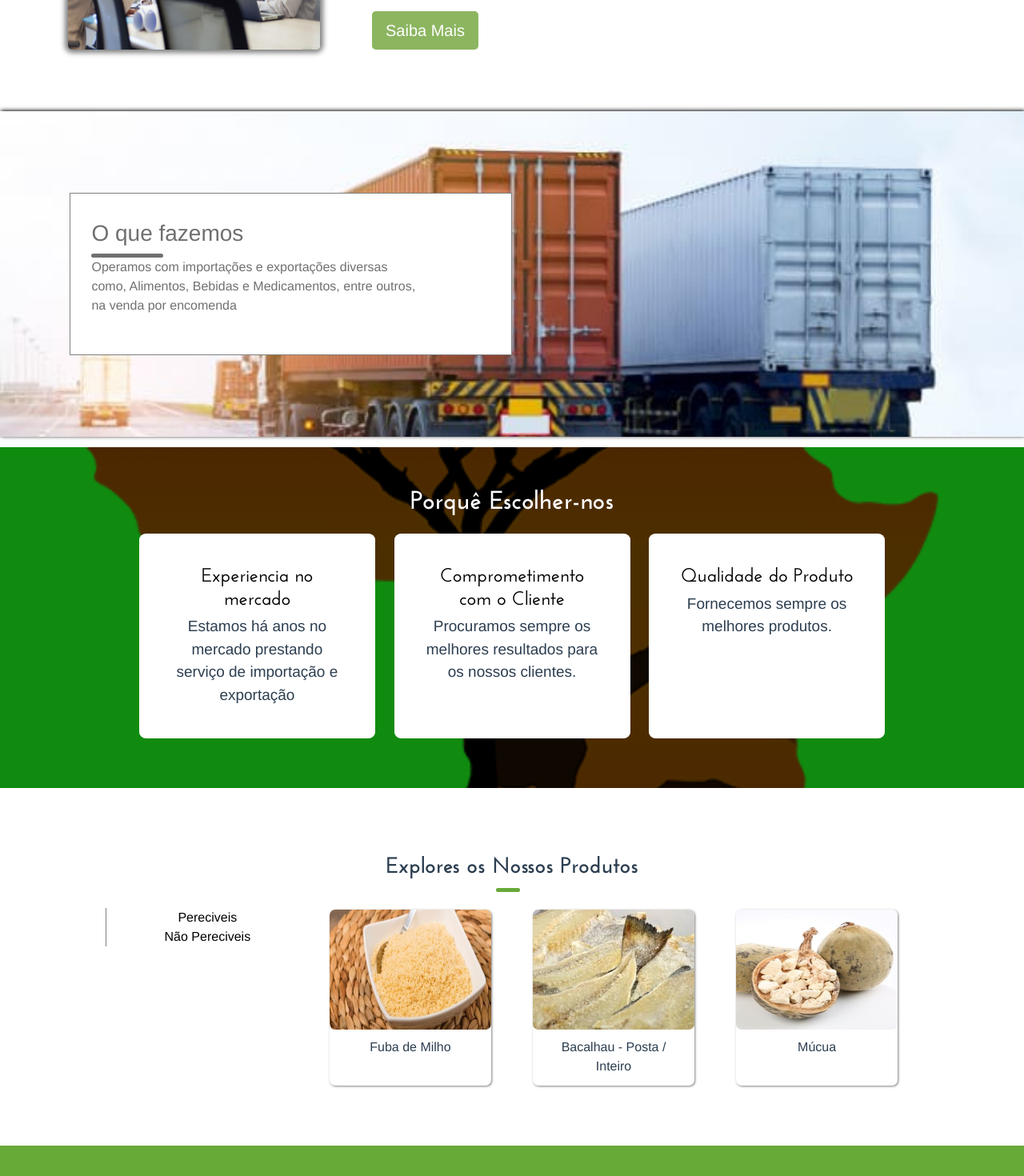
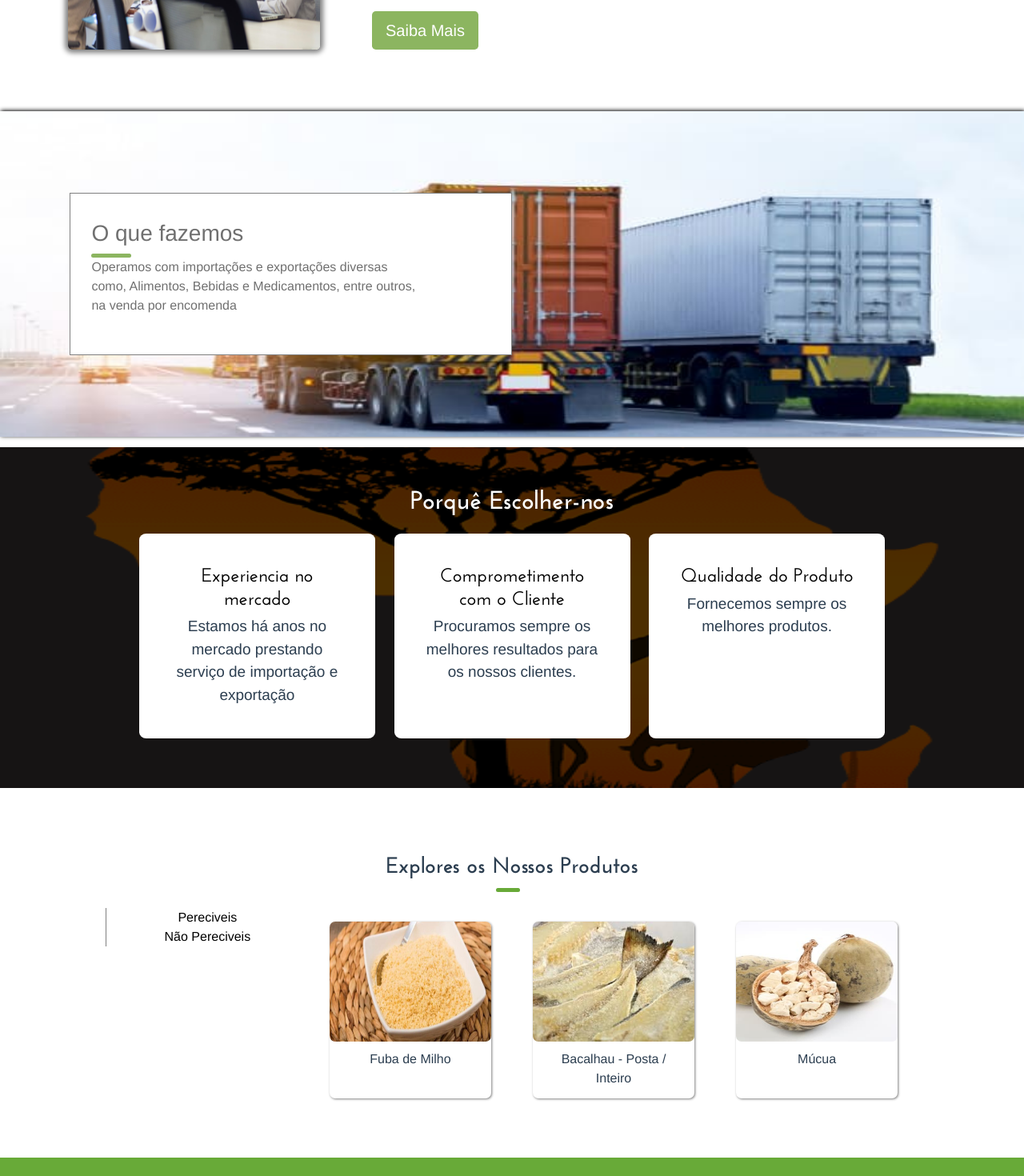
Before and after one commit to uByte2020/Ang-lessGold, a Vue app: page / in a window 1280 px wide. Shown: the part 720-2190 px from the top of the page at 80% size. Built offline with nearby package versions, Linux system fonts and the light colour scheme.

Commit message:
BackGround|Concluidos

```diff
--- a/src/components/home/Produtos.vue
+++ b/src/components/home/Produtos.vue
@@ -32,7 +32,7 @@
         v-show="Alimentos == true"
       >
         <div class="row">
-          <div class="col-lg-4 col-sm-12 col-xl-4 col-md-4">
+          <div class="col-lg-4 col-sm-12 col-xl-4 col-md-4 DivImg">
             <figure>
               <img
                 src="@/assets/imgs/img14.jpg"
@@ -42,7 +42,7 @@
               <figcaption>Fuba de Milho</figcaption>
             </figure>
           </div>
-          <div class="col-lg-4 col-sm-12 col-xl-4 col-md-4">
+          <div class="col-lg-4 col-sm-12 col-xl-4 col-md-4 DivImg">
             <figure>
               <img
                 src="@/assets/imgs/img18.jpg"
@@ -52,7 +52,7 @@
               <figcaption>Bacalhau - Posta / Inteiro</figcaption>
             </figure>
           </div>
-          <div class="col-lg-4 col-sm-12 col-xl-4 col-md-4">
+          <div class="col-lg-4 col-sm-12 col-xl-4 col-md-4 DivImg">
             <figure>
               <img
                 src="@/assets/imgs/img6.jpg"
@@ -65,12 +65,12 @@
         </div>
       </div>
       <div
-        class="col-lg-9 col-sm-12 col-xl-9 col-md-9"
+        class="col-lg-9 col-sm-12 col-xl-9 col-md-9 DivImg"
         id="Npereciveis"
         v-show="Alimentos == false"
       >
         <div class="row">
-          <div class="col-lg-4 col-sm-12 col-xl-4 col-md-4">
+          <div class="col-lg-4 col-sm-12 col-xl-4 col-md-4 DivImg">
             <figure>
               <img
                 src="@/assets/imgs/img10.png"
@@ -80,7 +80,7 @@
               <figcaption>Mucua</figcaption>
             </figure>
           </div>
-          <div class="col-lg-4 col-sm-12 col-xl-4 col-md-4">
+          <div class="col-lg-4 col-sm-12 col-xl-4 col-md-4 DivImg">
             <figure>
               <img
                 src="@/assets/imgs/img10.png"
@@ -90,7 +90,7 @@
               <figcaption>Mucua</figcaption>
             </figure>
           </div>
-          <div class="col-lg-4 col-sm-12 col-xl-4 col-md-4">
+          <div class="col-lg-4 col-sm-12 col-xl-4 col-md-4 DivImg">
             <figure>
               <img
                 src="@/assets/imgs/img10.png"
@@ -155,12 +155,15 @@ a:active {
   /* box-shadow: 1px 1px 5px gray; */
   border-radius: 7px;
 }
+.DivImg{
+  margin-top: 2%;
+}
 figure {
   height: 100%;
   width: 90%;
   box-shadow: 1px 1px 3px gray;
   border-radius: 7px;
-  margin: 1% auto;
+  margin: 1% auto !important;
 }
 figcaption {
   margin: 1% auto;
--- a/src/views/Home.vue
+++ b/src/views/Home.vue
@@ -36,7 +36,7 @@
                 <div
                   class="col-lg-8 col-xl-8 col-sm-12 col-md-12 TextoBemVindo"
                 >
-                  <h2 class="TextoBemVindoH1">Bem-Vindo <br> À ANG LESS GOLD</h2>
+                  <h2 class="TextoBemVindoH1">Bemvindo <br> À ANG LESS GOLD</h2>
                   <div class="progress ">
                     <div
                       class="progress-bar ProgressCor1"
@@ -362,7 +362,7 @@ export default {
 }
 .progress {
   height: 5px;
-  width: 90px;
+  width: 50px;
 }
 .progressCor {
   background-color: #f8ce00 !important;
@@ -373,7 +373,7 @@ export default {
   margin-bottom: 3%;
 }
 .ProgressCor2{
-  background-color:#707070 !important;
+  background-color:#8CB560 !important;
 }
 #OQFazemosPrinc {
   margin-bottom: 0.5%;
@@ -389,7 +389,7 @@ export default {
   top: 0px;
   left: 0px;
   background: url("../assets/imgs/img9.jpg") no-repeat center center;
-  background-size: cover;
+  background-size:100% 150%;
 }
 .OQFazemos {
   height: 50%;
@@ -400,7 +400,7 @@ export default {
   color: #707070;
 }
 #EscolherNosPrinc {
-  background-color:rgb(16, 139, 16);
+  background-color:rgb(22, 20, 20);
   margin: 0.5% auto;
   position: relative;
 }
@@ -413,7 +413,7 @@ export default {
   left: 0px;
   background: url("../assets/imgs/img21.png") no-repeat center center;
   filter: brightness(30%);
-  background-size: cover;
+  background-size: 100% 180%;
 }
 #EscolherNos {
   padding: 4%;
@@ -441,9 +441,6 @@ export default {
 .TextoEscolherNosTxt{
   font-size: 19px;
   margin: 2%;
-}
-#ExplroreProdutos {
-  margin-top: 2%;
 }
 .nav-pills .nav-link.active,
 .nav-pills .show > .nav-link {
```
